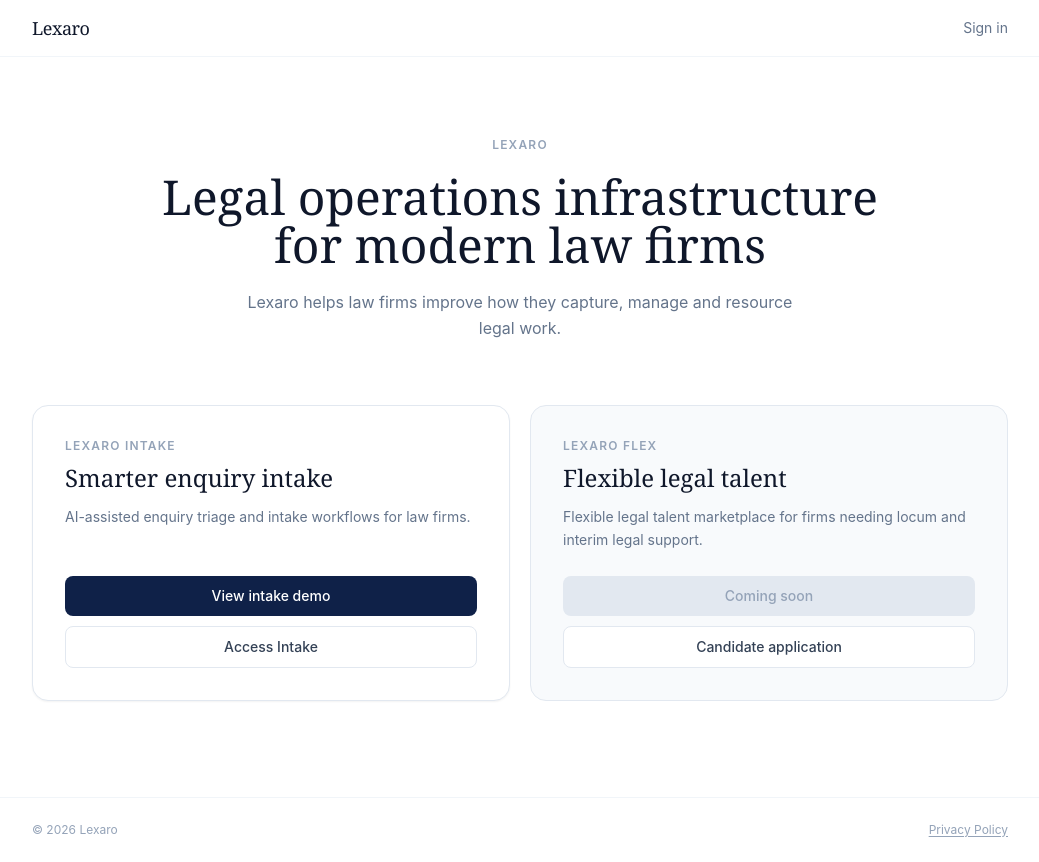
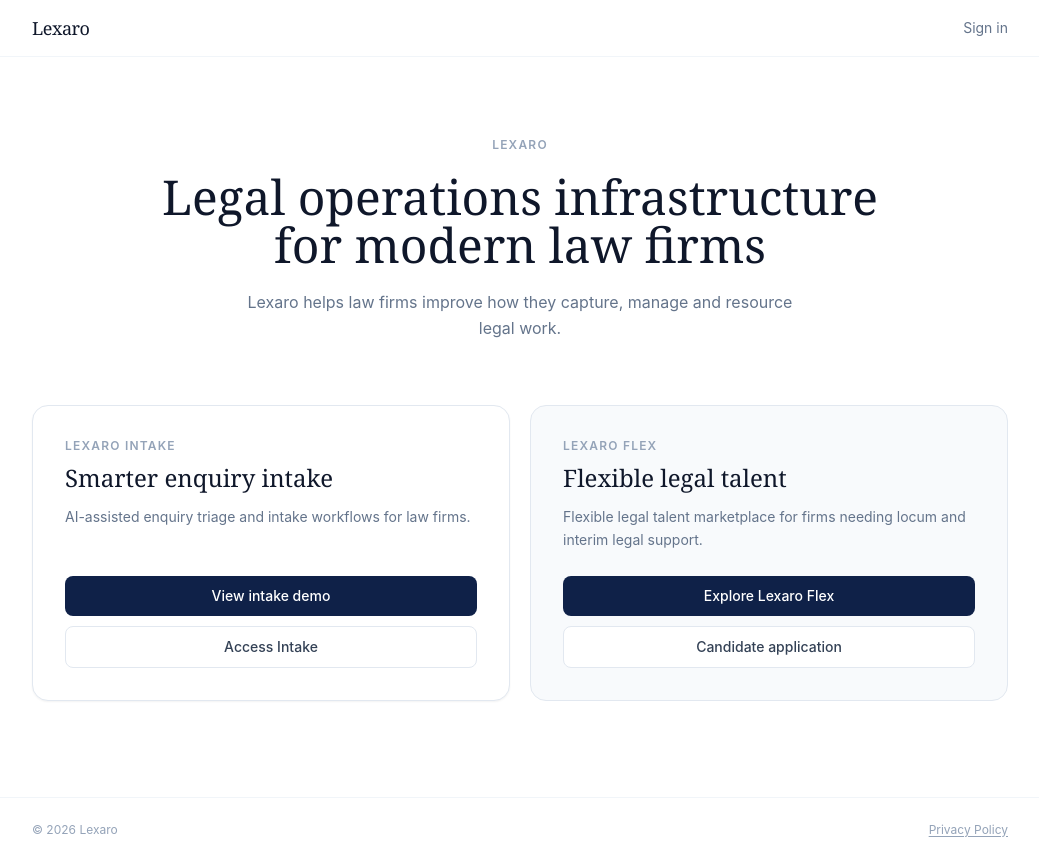
Before and after one commit to aamirptl19/CaseCapture, a Next.js app: page / in a window 1280 px wide. Shown: the whole page, without its empty margins (120-1159 px from the left). Built offline with nearby package versions, Linux system fonts and the light colour scheme.

Commit message:
Link homepage to Lexaro Flex

```diff
--- a/src/app/page.tsx
+++ b/src/app/page.tsx
@@ -84,12 +84,14 @@
               </p>
             </div>
             <div className="mt-auto flex flex-col gap-2.5">
-              <span
-                className="inline-flex items-center justify-center px-4 py-2.5 rounded-lg bg-slate-200 text-slate-400 text-sm font-medium cursor-not-allowed select-none"
-                aria-disabled="true"
+              <a
+                href="https://flex.lexaro.co.uk"
+                target="_blank"
+                rel="noopener noreferrer"
+                className="inline-flex items-center justify-center px-4 py-2.5 rounded-lg bg-[hsl(221,65%,17%)] text-white text-sm font-medium hover:bg-[hsl(221,65%,13%)] transition-colors"
               >
-                Coming soon
-              </span>
+                Explore Lexaro Flex
+              </a>
               <a
                 href="https://flex.lexaro.co.uk/apply"
                 target="_blank"
```
